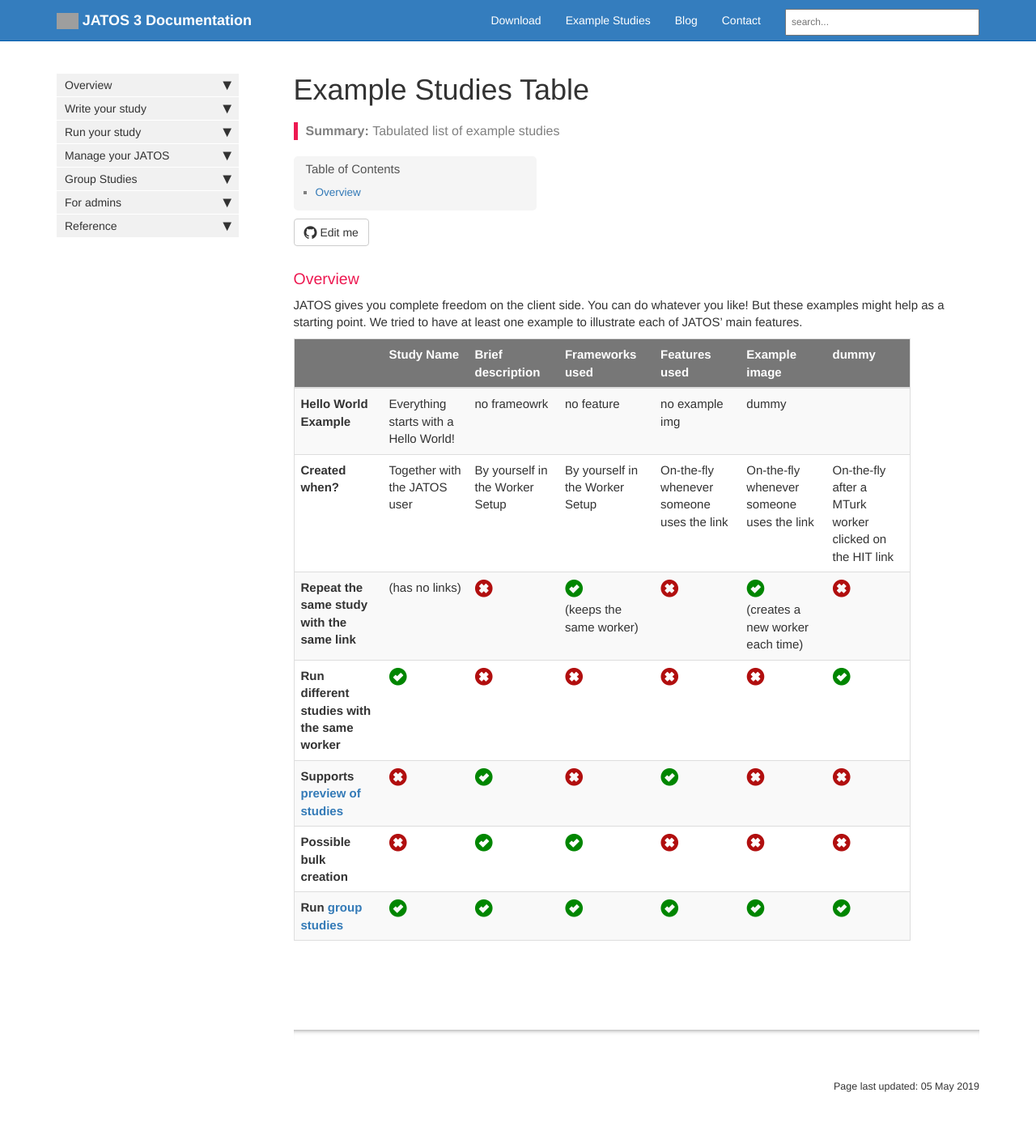
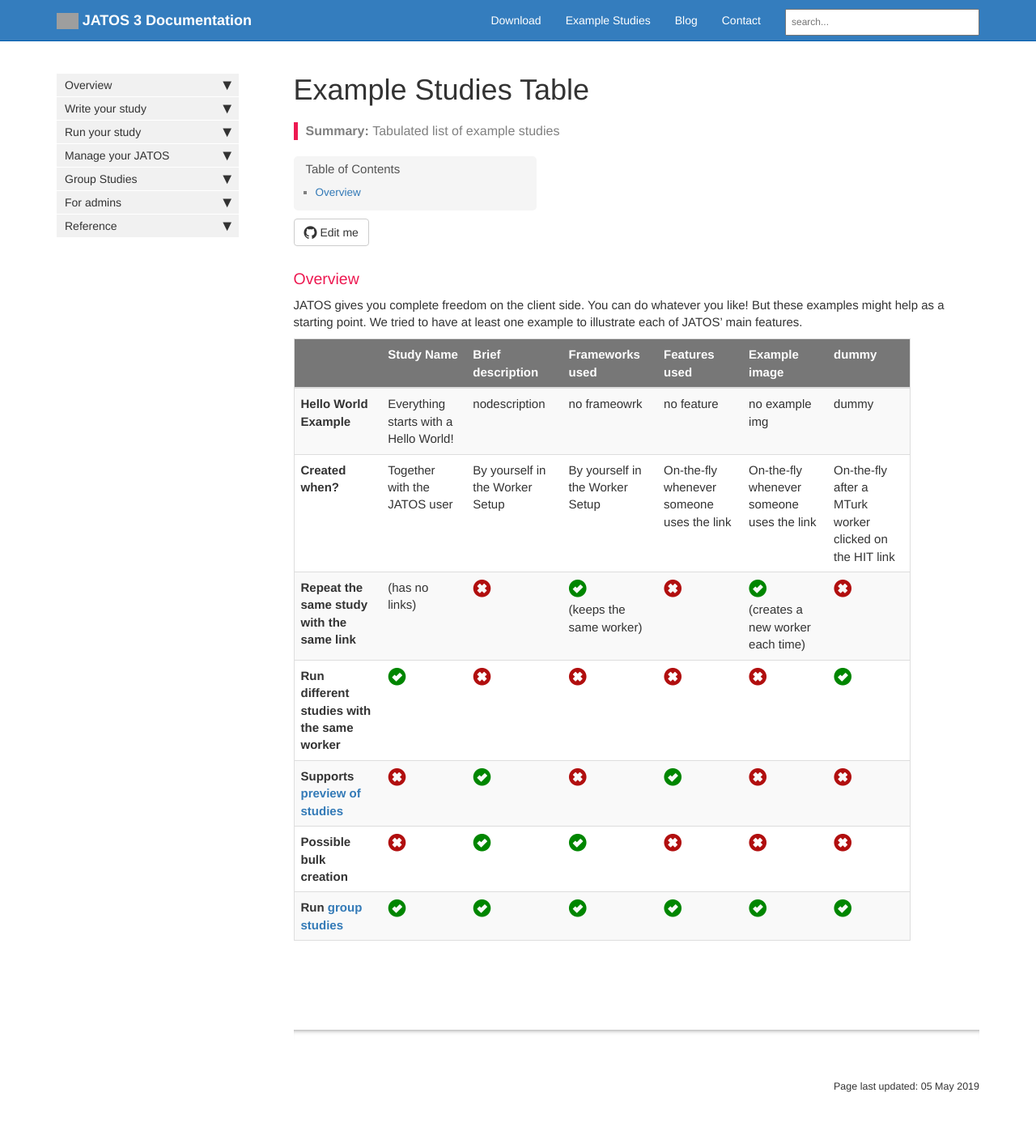
Before and after one commit to kristian-lange-tw/JATOS_docs_v3, a Jekyll site: the page built from pages/Example-Studies-Table.md, in a window 1280 px wide. Shown: the whole page at 81% size. Built offline with Jekyll 4.4.1, drawn with Linux system fonts in a browser that asks for light colours; nearby versions of some CDN libraries; comment, search, counter and statistics services are not loaded; grey boxes are pictures that could not be loaded.

Commit message:
Update Example-Studies-Table.md

```diff
--- a/pages/Example-Studies-Table.md
+++ b/pages/Example-Studies-Table.md
@@ -15,7 +15,7 @@
 
 | | Study Name             | Brief description   | Frameworks used | Features used    | Example image  | dummy            |
 |-|-------------------|-------------------|-------------------|-------------------|-------------------|------------------|
-| **Hello World Example** | Everything starts with a Hello World! | no frameowrk | no feature| no example img | dummy |
+| **Hello World Example** | Everything starts with a Hello World! |nodescription | no frameowrk | no feature| no example img | dummy |
 | **Created when?** | Together with the JATOS user | By yourself in the Worker Setup | By yourself in the Worker Setup | On-the-fly whenever someone uses the link | On-the-fly whenever someone uses the link | On-the-fly after a MTurk worker clicked on the HIT link |
 | **Repeat the same study with the same link** | (has no links) | <span class="glyphicon glyphicon-remove-sign"></span> | <span class="glyphicon glyphicon-ok-sign"></span><br>(keeps the same worker) | <span class="glyphicon glyphicon-remove-sign"></span> | <span class="glyphicon glyphicon-ok-sign"></span><br>(creates a new worker each time) | <span class="glyphicon glyphicon-remove-sign"></span> |
 | **Run different studies with the same worker** | <span class="glyphicon glyphicon-ok-sign"></span> | <span class="glyphicon glyphicon-remove-sign"></span> | <span class="glyphicon glyphicon-remove-sign"></span> | <span class="glyphicon glyphicon-remove-sign"></span> | <span class="glyphicon glyphicon-remove-sign"></span> | <span class="glyphicon glyphicon-ok-sign"></span> |
```
